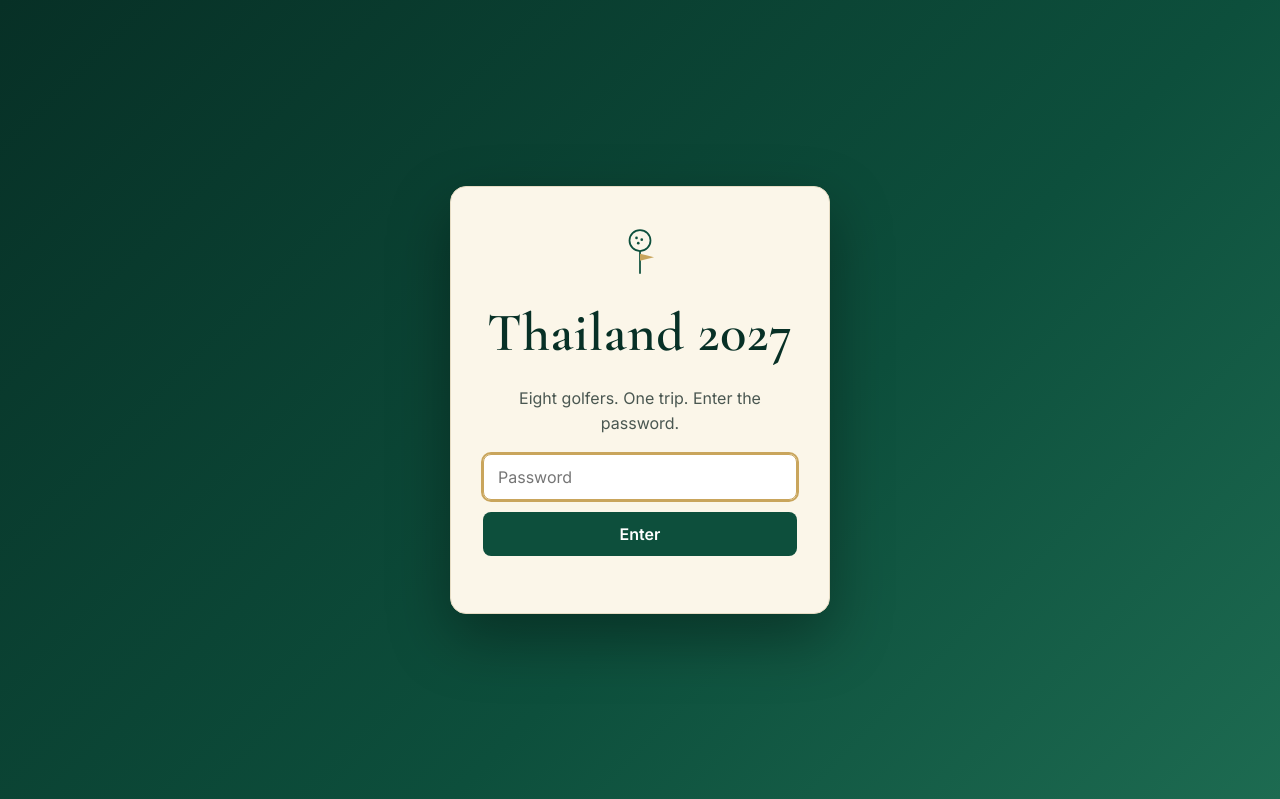
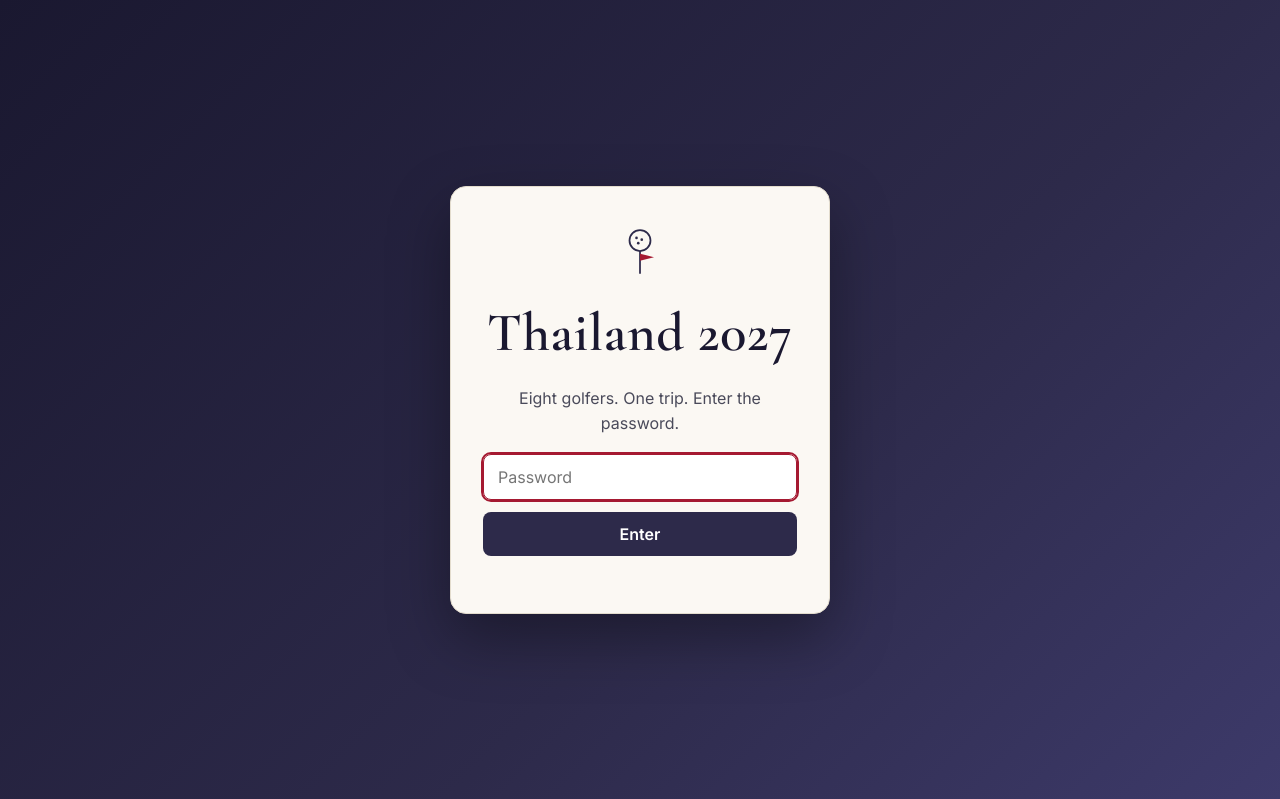
Before and after one commit to VikasVerigo/Thailand2027, a plain HTML site: page index.html in a window 1280 px wide. Shown: the top 799 px of the page. Drawn offline with nearby package versions, Linux system fonts and the light colour scheme.

Commit message:
Add files via upload

```diff
--- a/index.html
+++ b/index.html
@@ -8,18 +8,22 @@
 <link rel="preconnect" href="https://fonts.gstatic.com" crossorigin>
 <link href="https://fonts.googleapis.com/css2?family=Cormorant+Garamond:wght@500;600;700&family=Inter:wght@400;500;600&display=swap" rel="stylesheet">
 <style>
-/* ====== THEME ====== */
+/* ====== THEME — Thai flag palette ======
+   Official Thai flag colors:
+   Red   #A51931   White #F4F5F8   Blue  #2D2A4A
+   We use blue as the primary deep tone, red as the accent.
+*/
 :root {
-  --jade: #0d4f3c;
-  --jade-dark: #073026;
-  --gold: #c9a55c;
-  --gold-soft: #e2c87f;
-  --cream: #fbf6e9;
-  --sand: #f4e4bc;
-  --ink: #1f2622;
-  --ink-soft: #4a5751;
-  --line: #e6dcc4;
-  --shadow: 0 6px 24px rgba(13,79,60,.10);
+  --jade: #2d2a4a;          /* primary navy (Thai flag blue) */
+  --jade-dark: #1a1830;     /* deeper navy */
+  --gold: #a51931;          /* Thai flag red, used as accent */
+  --gold-soft: #f4f5f8;     /* white-on-navy text accent */
+  --cream: #fbf8f3;         /* warm off-white background */
+  --sand: #f1e8d8;
+  --ink: #1c1c24;
+  --ink-soft: #4a4a5a;
+  --line: #e3dccd;
+  --shadow: 0 6px 24px rgba(45,42,74,.10);
 }
 * { box-sizing: border-box; }
 html, body { margin: 0; padding: 0; }
@@ -45,7 +49,7 @@ a { color: var(--jade); }
 /* ====== PASSWORD GATE ====== */
 #gate {
   position: fixed; inset: 0;
-  background: linear-gradient(135deg, var(--jade-dark), var(--jade) 60%, #1d6b51);
+  background: linear-gradient(135deg, var(--jade-dark), var(--jade) 60%, #3d3a6a);
   display: flex; align-items: center; justify-content: center;
   z-index: 1000; padding: 24px;
 }
@@ -87,6 +91,13 @@ a { color: var(--jade); }
   position: relative;
   overflow: hidden;
 }
+.flag-stripes {
+  display: flex; height: 8px; width: 100%;
+}
+.flag-stripes span { display: block; flex: 1; }
+.flag-stripes .red   { background: #a51931; }
+.flag-stripes .white { background: #f4f5f8; }
+.flag-stripes .blue  { background: #2d2a4a; flex: 2; }
 .site-header::before {
   content: ''; position: absolute; inset: 0;
   background-image:
@@ -207,6 +218,22 @@ section.view.active { display: block; }
 .hotel .dates { color: var(--ink-soft); font-size: .9rem; }
 .hotel .conf { font-size: .85rem; color: var(--ink-soft); margin-top: 6px; }
 .hotel .conf strong { color: var(--ink); font-family: ui-monospace, Menlo, monospace; }
+.hotel h3 a, .day .item .label a {
+  color: inherit; text-decoration: none;
+  border-bottom: 1px dotted var(--gold);
+  transition: color .15s, border-color .15s;
+}
+.hotel h3 a:hover, .day .item .label a:hover {
+  color: var(--gold);
+  border-bottom-color: var(--gold);
+  border-bottom-style: solid;
+}
+.hotel h3 a::after, .day .item .label a::after {
+  content: ' \2197';
+  font-size: .7em;
+  color: var(--gold);
+  opacity: .7;
+}
 
 /* ====== ITINERARY ====== */
 .day {
@@ -402,12 +429,12 @@ footer .conf { font-family: ui-monospace, Menlo, monospace; }
 <div id="gate">
   <div class="gate-card">
     <svg class="gate-icon" viewBox="0 0 64 64" xmlns="http://www.w3.org/2000/svg">
-      <circle cx="32" cy="20" r="12" fill="#fbf6e9" stroke="#0d4f3c" stroke-width="2"/>
-      <circle cx="28" cy="17" r="1.5" fill="#0d4f3c"/>
-      <circle cx="34" cy="19" r="1.5" fill="#0d4f3c"/>
-      <circle cx="30" cy="23" r="1.5" fill="#0d4f3c"/>
-      <line x1="32" y1="32" x2="32" y2="58" stroke="#0d4f3c" stroke-width="2"/>
-      <path d="M32 35 L48 39 L32 43 Z" fill="#c9a55c"/>
+      <circle cx="32" cy="20" r="12" fill="#fbf8f3" stroke="#2d2a4a" stroke-width="2"/>
+      <circle cx="28" cy="17" r="1.5" fill="#2d2a4a"/>
+      <circle cx="34" cy="19" r="1.5" fill="#2d2a4a"/>
+      <circle cx="30" cy="23" r="1.5" fill="#2d2a4a"/>
+      <line x1="32" y1="32" x2="32" y2="58" stroke="#2d2a4a" stroke-width="2"/>
+      <path d="M32 35 L48 39 L32 43 Z" fill="#a51931"/>
     </svg>
     <h1>Thailand 2027</h1>
     <p>Eight golfers. One trip. Enter the password.</p>
@@ -419,6 +446,9 @@ footer .conf { font-family: ui-monospace, Menlo, monospace; }
 
 <!-- ============ HEADER ============ -->
 <header class="site-header">
+  <div class="flag-stripes" aria-hidden="true">
+    <span class="red"></span><span class="white"></span><span class="blue"></span><span class="white"></span><span class="red"></span>
+  </div>
   <div class="inner">
     <h1>Thailand Golf 2027</h1>
     <div class="tagline">Bangkok &middot; Phuket &middot; Nine Rounds</div>
@@ -458,13 +488,13 @@ footer .conf { font-family: ui-monospace, Menlo, monospace; }
     <div class="hotel-strip">
       <div class="hotel">
         <div class="city">Bangkok · Jan 10–15</div>
-        <h3>Shangri-La Hotel</h3>
+        <h3><a href="https://www.shangri-la.com/bangkok/shangrila/" target="_blank" rel="noopener">Shangri-La Hotel</a></h3>
         <div class="dates">5 nights · Deluxe River × 8</div>
         <div class="conf">Confirmation <strong>11989740</strong></div>
       </div>
       <div class="hotel">
         <div class="city">Phuket · Jan 15–21</div>
-        <h3>Andara Resort Villas, Kamala</h3>
+        <h3><a href="https://www.andaraphuket.com/" target="_blank" rel="noopener">Andara Resort Villas, Kamala</a></h3>
         <div class="dates">6 nights · 4-bedroom Pool Villa × 2</div>
         <div class="conf">Confirmation <strong>556869798</strong></div>
       </div>
@@ -472,13 +502,13 @@ footer .conf { font-family: ui-monospace, Menlo, monospace; }
 
     <h2 style="margin-top:40px">The Courses</h2>
     <div class="hotel-strip">
-      <div class="hotel"><div class="city">Bangkok</div><h3>Nikanti</h3><div class="dates">Best Golf Experience in Asia 2019</div></div>
-      <div class="hotel"><div class="city">Bangkok</div><h3>Alpine Bangkok</h3><div class="dates">Coveted championship layout</div></div>
-      <div class="hotel"><div class="city">Bangkok</div><h3>Robinswood</h3><div class="dates">Reignwood private club</div></div>
-      <div class="hotel"><div class="city">Bangkok</div><h3>Amata Springs</h3><div class="dates">Most luxurious in Asia</div></div>
-      <div class="hotel"><div class="city">Phuket</div><h3>Blue Canyon — Canyon</h3><div class="dates">Johnnie Walker Classic host (×3)</div></div>
-      <div class="hotel"><div class="city">Phuket</div><h3>Red Mountain</h3><div class="dates">Asia's Best Course 2014</div></div>
-      <div class="hotel"><div class="city">Phuket</div><h3>Laguna Phuket</h3><div class="dates">Par-71 lagoon course</div></div>
+      <div class="hotel"><div class="city">Bangkok</div><h3><a href="https://www.nikantigolfclub.com/" target="_blank" rel="noopener">Nikanti</a></h3><div class="dates">Best Golf Experience in Asia 2019</div></div>
+      <div class="hotel"><div class="city">Bangkok</div><h3><a href="https://www.alpinegolfclub.com/" target="_blank" rel="noopener">Alpine Bangkok</a></h3><div class="dates">Coveted championship layout</div></div>
+      <div class="hotel"><div class="city">Bangkok</div><h3><a href="https://robinswoodclub.com/" target="_blank" rel="noopener">Robinswood</a></h3><div class="dates">Reignwood private club</div></div>
+      <div class="hotel"><div class="city">Bangkok</div><h3><a href="https://amataspring.com/" target="_blank" rel="noopener">Amata Springs</a></h3><div class="dates">Most luxurious in Asia</div></div>
+      <div class="hotel"><div class="city">Phuket</div><h3><a href="https://www.bluecanyonphuket.com/bc-golf-course/canyon-course/" target="_blank" rel="noopener">Blue Canyon — Canyon</a></h3><div class="dates">Johnnie Walker Classic host (×3)</div></div>
+      <div class="hotel"><div class="city">Phuket</div><h3><a href="https://www.mbkgolf.com/red-mountain/" target="_blank" rel="noopener">Red Mountain</a></h3><div class="dates">Asia's Best Course 2014</div></div>
+      <div class="hotel"><div class="city">Phuket</div><h3><a href="https://www.lagunagolfphuket.com/" target="_blank" rel="noopener">Laguna Phuket</a></h3><div class="dates">Par-71 lagoon course</div></div>
     </div>
   </section>
 
@@ -538,58 +568,71 @@ const players = [
 /* =================================================================
    ITINERARY — items are 'travel', 'hotel', 'golf', or 'free'.
    Time can be 'TBD' — it'll display gracefully.
+   Optional `url` makes the label a link.
    ================================================================= */
+const URLS = {
+  shangri:    'https://www.shangri-la.com/bangkok/shangrila/',
+  andara:     'https://www.andaraphuket.com/',
+  nikanti:    'https://www.nikantigolfclub.com/',
+  alpine:     'https://www.alpinegolfclub.com/',
+  robinswood: 'https://robinswoodclub.com/',
+  amata:      'https://amataspring.com/',
+  bluecanyon: 'https://www.bluecanyonphuket.com/bc-golf-course/canyon-course/',
+  redmountain:'https://www.mbkgolf.com/red-mountain/',
+  laguna:     'https://www.lagunagolfphuket.com/',
+};
+
 const itinerary = [
   { date: '2027-01-10', items: [
     { type:'travel', time:'TBD', label:'Arrive Bangkok (BKK)', detail:'Private transfer to hotel. Meet driver at exit/entrance 3 (right of customs).' },
-    { type:'hotel',  time:'14:00', label:'Check in: Shangri-La Bangkok', detail:'Deluxe River room. Confirmation 11989740.' },
+    { type:'hotel',  time:'14:00', label:'Check in: Shangri-La Bangkok', url: URLS.shangri, detail:'Deluxe River room. Confirmation 11989740.' },
   ]},
   { date: '2027-01-11', items: [
     { type:'hotel',  time:'07:00', label:'Breakfast at hotel', detail:'Buffet included.' },
-    { type:'golf',   time:'TBD', label:'Golf — Nikanti', detail:'Voted Best Golf Experience in Asia 2019. Buffet before & after included.' },
+    { type:'golf',   time:'TBD', label:'Golf — Nikanti', url: URLS.nikanti, detail:'Voted Best Golf Experience in Asia 2019. Buffet before & after included.' },
   ]},
   { date: '2027-01-12', items: [
     { type:'hotel',  time:'07:00', label:'Breakfast at hotel', detail:'Buffet included.' },
-    { type:'golf',   time:'TBD', label:'Golf — Alpine Bangkok', detail:'45 min from Suvarnabhumi. Picturesque hilly layout.' },
+    { type:'golf',   time:'TBD', label:'Golf — Alpine Bangkok', url: URLS.alpine, detail:'45 min from Suvarnabhumi. Picturesque hilly layout.' },
   ]},
   { date: '2027-01-13', items: [
     { type:'hotel',  time:'07:00', label:'Breakfast at hotel', detail:'Buffet included.' },
-    { type:'golf',   time:'TBD', label:'Golf — Robinswood', detail:'Reignwood\'s exclusive Thailand club, Pathum Thani.' },
+    { type:'golf',   time:'TBD', label:'Golf — Robinswood', url: URLS.robinswood, detail:'Reignwood\'s exclusive Thailand club, Pathum Thani.' },
   ]},
   { date: '2027-01-14', items: [
     { type:'hotel',  time:'07:00', label:'Breakfast at hotel', detail:'Buffet included.' },
-    { type:'golf',   time:'TBD', label:'Golf — Amata Springs', detail:'The most luxurious course in Asia.' },
+    { type:'golf',   time:'TBD', label:'Golf — Amata Springs', url: URLS.amata, detail:'The most luxurious course in Asia.' },
   ]},
   { date: '2027-01-15', items: [
     { type:'hotel',  time:'07:00', label:'Breakfast at hotel', detail:'Last morning in Bangkok.' },
-    { type:'hotel',  time:'12:00', label:'Check out Shangri-La', detail:'' },
+    { type:'hotel',  time:'12:00', label:'Check out Shangri-La', url: URLS.shangri, detail:'' },
     { type:'travel', time:'TBD', label:'Transfer to BKK airport', detail:'~2hr 15min via private vehicle.' },
     { type:'travel', time:'TBD', label:'Fly BKK → Phuket (HKT)', detail:'~1hr 15min. Domestic flight included.' },
-    { type:'hotel',  time:'TBD', label:'Check in: Andara Resort Villas', detail:'4-bedroom Pool Villa × 2. Confirmation 556869798.' },
+    { type:'hotel',  time:'TBD', label:'Check in: Andara Resort Villas', url: URLS.andara, detail:'4-bedroom Pool Villa × 2. Confirmation 556869798.' },
   ]},
   { date: '2027-01-16', items: [
     { type:'hotel',  time:'07:00', label:'Breakfast at villa', detail:'Buffet included.' },
-    { type:'golf',   time:'TBD', label:'Golf — Blue Canyon (Canyon)', detail:'Johnnie Walker Classic host 1994, 1998, 2007.' },
+    { type:'golf',   time:'TBD', label:'Golf — Blue Canyon (Canyon)', url: URLS.bluecanyon, detail:'Johnnie Walker Classic host 1994, 1998, 2007.' },
   ]},
   { date: '2027-01-17', items: [
     { type:'hotel',  time:'07:00', label:'Breakfast at villa', detail:'Buffet included.' },
-    { type:'golf',   time:'TBD', label:'Golf — Red Mountain', detail:'Asia\'s Best Golf Course 2014. No water in carts — coupon for clubhouse.' },
+    { type:'golf',   time:'TBD', label:'Golf — Red Mountain', url: URLS.redmountain, detail:'Asia\'s Best Golf Course 2014. No water in carts — coupon for clubhouse.' },
   ]},
   { date: '2027-01-18', items: [
     { type:'hotel',  time:'07:00', label:'Breakfast at villa', detail:'Buffet included.' },
-    { type:'golf',   time:'TBD', label:'Golf — Laguna Phuket', detail:'Par-71 lagoon course. Caddy tip 500 THB.' },
+    { type:'golf',   time:'TBD', label:'Golf — Laguna Phuket', url: URLS.laguna, detail:'Par-71 lagoon course. Caddy tip 500 THB.' },
   ]},
   { date: '2027-01-19', items: [
     { type:'hotel',  time:'07:00', label:'Breakfast at villa', detail:'Buffet included.' },
-    { type:'golf',   time:'TBD', label:'Golf — Blue Canyon (Canyon)', detail:'Second crack at the Canyon Course.' },
+    { type:'golf',   time:'TBD', label:'Golf — Blue Canyon (Canyon)', url: URLS.bluecanyon, detail:'Second crack at the Canyon Course.' },
   ]},
   { date: '2027-01-20', items: [
     { type:'hotel',  time:'07:00', label:'Breakfast at villa', detail:'Buffet included.' },
-    { type:'golf',   time:'TBD', label:'Golf — Red Mountain', detail:'Final round.' },
+    { type:'golf',   time:'TBD', label:'Golf — Red Mountain', url: URLS.redmountain, detail:'Final round.' },
   ]},
   { date: '2027-01-21', items: [
     { type:'hotel',  time:'07:00', label:'Breakfast at villa', detail:'Last morning.' },
-    { type:'hotel',  time:'12:00', label:'Check out Andara', detail:'' },
+    { type:'hotel',  time:'12:00', label:'Check out Andara', url: URLS.andara, detail:'' },
     { type:'travel', time:'TBD', label:'Transfer to HKT airport', detail:'~45min. End of LGTA service.' },
   ]},
 ];
@@ -649,15 +692,20 @@ function renderItinerary() {
   const root = document.getElementById('itinerary-list');
   root.innerHTML = itinerary.map(d => {
     const f = fmtDate(d.date);
-    const items = d.items.map(it => `
-      <div class="item ${it.type}">
-        <div class="time">${it.time}</div>
-        <div>
-          <div class="label">${it.label}</div>
-          ${it.detail ? `<div class="detail">${it.detail}</div>` : ''}
+    const items = d.items.map(it => {
+      const labelHtml = it.url
+        ? `<a href="${it.url}" target="_blank" rel="noopener">${it.label}</a>`
+        : it.label;
+      return `
+        <div class="item ${it.type}">
+          <div class="time">${it.time}</div>
+          <div>
+            <div class="label">${labelHtml}</div>
+            ${it.detail ? `<div class="detail">${it.detail}</div>` : ''}
+          </div>
         </div>
-      </div>
-    `).join('');
+      `;
+    }).join('');
     return `
       <div class="day">
         <div class="date">
```
